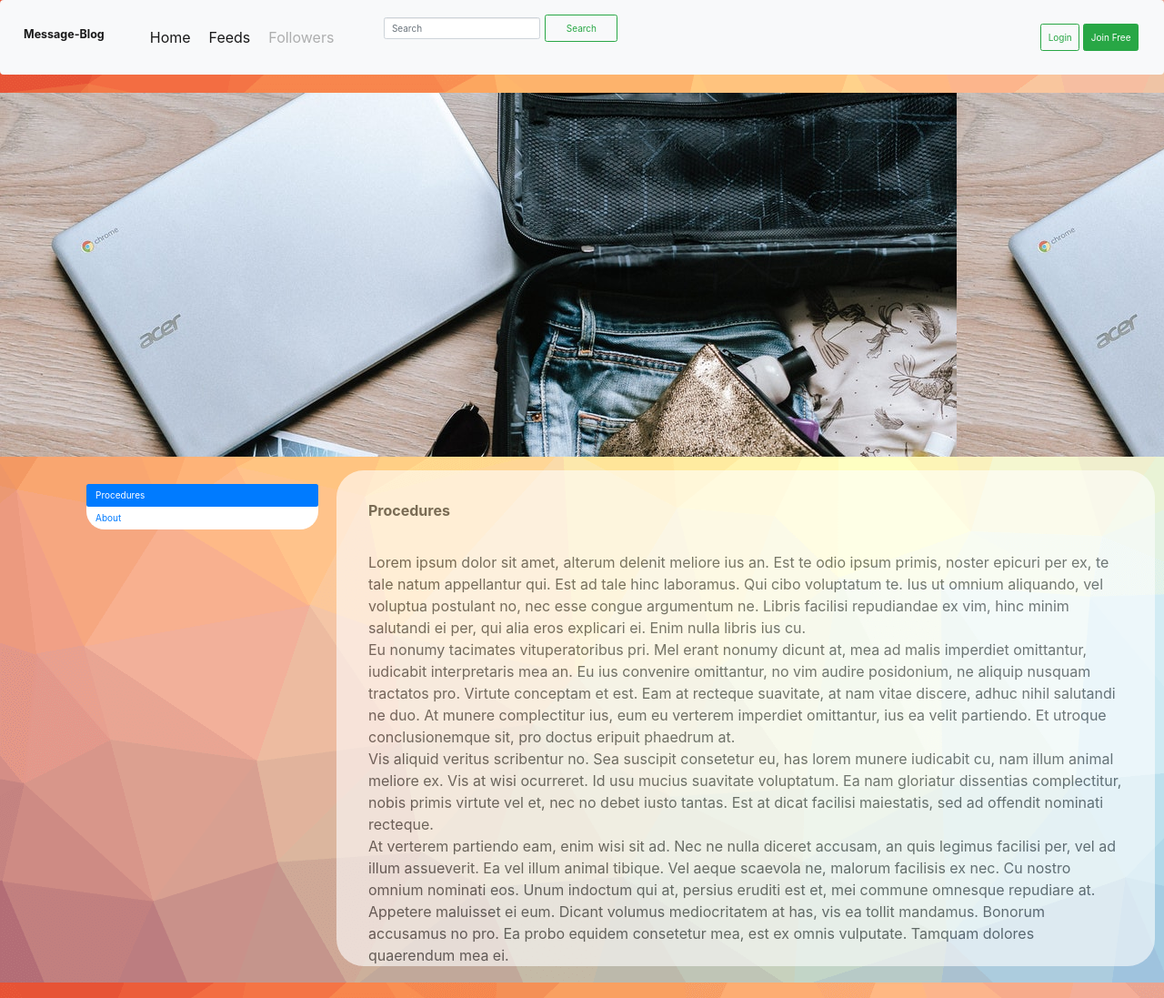
After one commit to sxaxmz/message-blog, a PHP site: page /landing.html in a window 1280 px wide. The commit adds this page. Shown: the whole page at 91% size. Run offline with PHP 8.4, Linux system fonts and the light colour scheme.

Commit message:
Landing page layout, header modification

```diff
--- /dev/null
+++ b/landing.html
@@ -0,0 +1,123 @@
+<doctype html>
+<html>
+
+  <head>
+    <title> Message/Blog </title>
+    <meta charset="utf-8" />
+    <meta http-equiv="content-type" content="text/html; charset=utf-8" />
+
+    <link rel="stylesheet" type="text/css" href="style.css">
+
+    <link rel="stylesheet" href="https://maxcdn.bootstrapcdn.com/bootstrap/3.3.7/css/bootstrap.min.css">
+
+        <script src="https://ajax.googleapis.com/ajax/libs/jquery/3.3.1/jquery.min.js"></script>
+        <link href="JQueryUI/jquery-ui.css" rel="stylesheet">
+        <script src="JQueryUI/jquery-ui.js"></script>
+
+        <!-- Bootstrap CSS -->
+    <link rel="stylesheet" href="https://stackpath.bootstrapcdn.com/bootstrap/4.1.0/css/bootstrap.min.css" integrity="sha384-9gVQ4dYFwwWSjIDZnLEWnxCjeSWFphJiwGPXr1jddIhOegiu1FwO5qRGvFXOdJZ4" crossorigin="anonymous">
+
+  </head>
+
+  <body data-spy="scroll" data-target="myNav">
+
+    <nav class="navbar navbar-expand-lg navbar-light sticky-top bg-light">
+  <a class="navbar-brand logo" href="index.html">Message-Blog</a>
+  <button class="navbar-toggler" type="button" data-toggle="collapse" data-target="#navbarSupportedContent" aria-controls="navbarSupportedContent" aria-expanded="false" aria-label="Toggle navigation">
+    <span class="navbar-toggler-icon"></span>
+  </button>
+
+  <div class="collapse navbar-collapse" id="navbarSupportedContent">
+    <ul class="navbar-nav mr-auto">
+      <li class="nav-item active menu-item">
+        <a class="nav-link" href="#">Home <span class="sr-only">(current)</span></a>
+      </li>
+      <li class="nav-item active menu-item">
+        <a class="nav-link" href="index.html">Feeds <span class="sr-only">(current)</span></a>
+      </li>
+      <li class="nav-item menu-item">
+        <a class="nav-link disabled" href="#">Followers</a>
+      </li>
+      <li >
+      <li class="nav-item">
+      <form class="form-inline my-2 my-lg-0 search-section">
+      <input class="form-control mr-sm-2" type="search" placeholder="Search" aria-label="Search">
+      <button class="btn btn-outline-success my-2 my-sm-0" type="submit">Search</button>
+    </form>
+  </li>
+    </ul>
+
+
+    <form class="form-inline my-2 my-lg-0" action="login.html">
+      <button class="btn btn-outline-success my-2 my-sm-0 top-links">Login</button>
+    </form>
+    <form class="form-inline my-2 my-lg-0" action="signup.html">
+      <button class="btn btn-success my-2 my-sm-0 top-links" href="login.html">Join Free</button>
+      </form>
+  </div>
+</nav>
+
+
+
+<div class="image"></div>
+
+<div class="container">
+  <div class="row">
+    <div class="col-3">
+<div class="landingNav">
+<div  id="landingNav" class="nav flex-column nav-pills" role="tablist" aria-orientation="vertical">
+      <a href="#procedures" id="v-pills-procedures-tab" class="nav-link active" data-toggle="pill" role="tab" aria-controls="v-pills-procedures" aria-selected="true" >Procedures</a>
+      <a href="#about" class="nav-link" data-toggle="pill" role="tab" aria-controls="v-pills-about" aria-selected="false" >About</a>
+</div>
+</div>
+
+</div>
+
+<div class="col-9">
+  <div class="tab-content" id="v-pills-tabContent">
+  <div id="procedures" class="tab-pane fade show active" role="tabpanel" aria-labelledby="v-pills-procedures-tab">
+
+
+  <h3> Procedures </h3>
+
+<p> Lorem ipsum dolor sit amet, alterum delenit meliore ius an. Est te odio ipsum primis, noster epicuri per ex, te tale natum appellantur qui. Est ad tale hinc laboramus. Qui cibo voluptatum te. Ius ut omnium aliquando, vel voluptua postulant no, nec esse congue argumentum ne. Libris facilisi repudiandae ex vim, hinc minim salutandi ei per, qui alia eros explicari ei. Enim nulla libris ius cu. <br>
+
+Eu nonumy tacimates vituperatoribus pri. Mel erant nonumy dicunt at, mea ad malis imperdiet omittantur, iudicabit interpretaris mea an. Eu ius convenire omittantur, no vim audire posidonium, ne aliquip nusquam tractatos pro. Virtute conceptam et est. Eam at recteque suavitate, at nam vitae discere, adhuc nihil salutandi ne duo. At munere complectitur ius, eum eu verterem imperdiet omittantur, ius ea velit partiendo. Et utroque conclusionemque sit, pro doctus eripuit phaedrum at. <br>
+
+Vis aliquid veritus scribentur no. Sea suscipit consetetur eu, has lorem munere iudicabit cu, nam illum animal meliore ex. Vis at wisi ocurreret. Id usu mucius suavitate voluptatum. Ea nam gloriatur dissentias complectitur, nobis primis virtute vel et, nec no debet iusto tantas. Est at dicat facilisi maiestatis, sed ad offendit nominati recteque. <br>
+
+At verterem partiendo eam, enim wisi sit ad. Nec ne nulla diceret accusam, an quis legimus facilisi per, vel ad illum assueverit. Ea vel illum animal tibique. Vel aeque scaevola ne, malorum facilisis ex nec. Cu nostro omnium nominati eos. Unum indoctum qui at, persius eruditi est et, mei commune omnesque repudiare at. <br>
+
+Appetere maluisset ei eum. Dicant volumus mediocritatem at has, vis ea tollit mandamus. Bonorum accusamus no pro. Ea probo equidem consetetur mea, est ex omnis vulputate. Tamquam dolores quaerendum mea ei. </p>
+
+
+</div>
+
+<div id="about" class="tab-pane fade" role="tabpanel" aria-labelledby="v-pills-about-tab">
+
+  <h3> About this project </h3>
+
+  <p> This project is a simple simulation to the concept of messaging/blogging that we experience in social media <br>
+    The purpose of tis project is to present the social media concept in a low-level by breaking it down to allow <br>
+     learner/starter developers to be able to digist those concepts ... </p>
+
+  <p> This project is an open-source where it can be accessed through <a href="https://github.com/sxaxmz/message-blog">Github</a>. Suggestion for improvment and modification are always welcome. </p>
+</div>
+
+</div>
+
+
+</div>
+
+</div>
+</div>
+
+
+
+<script src="https://cdnjs.cloudflare.com/ajax/libs/popper.js/1.14.0/umd/popper.min.js" integrity="sha384-cs/chFZiN24E4KMATLdqdvsezGxaGsi4hLGOzlXwp5UZB1LY//20VyM2taTB4QvJ" crossorigin="anonymous"></script>
+    <script src="https://stackpath.bootstrapcdn.com/bootstrap/4.1.0/js/bootstrap.min.js" integrity="sha384-uefMccjFJAIv6A+rW+L4AHf99KvxDjWSu1z9VI8SKNVmz4sk7buKt/6v9KI65qnm" crossorigin="anonymous"></script>
+    <script type="text/javascript">
+      </script>
+
+  </body>
+</html>
--- a/style.css
+++ b/style.css
@@ -186,3 +186,94 @@
 			font-weight: Bold;
 			margin-top: 20px;
 		}
+
+		.image {
+			margin: 0 auto;
+			width: 1300px;
+			height: 400px;
+			background-image: url("images/landingWallpaper.jpg");
+		}
+
+		.landingNav {
+			width: 100%;
+			margin: 30px;
+			background-color: #ffffff;
+			border-radius: 2em;
+			margin-left:10px;
+		}
+
+		#procedures {
+			background-color: #ffffff;
+			opacity: 0.6;
+			border-radius: 3em;
+			margin: 15px auto;
+			width: 900px;
+		}
+
+		#procedures p {
+			margin: 35px;
+			font-weight: 600px;
+			font-size: 16px;
+		}
+
+		#procedures h3 {
+			font-weight: Bold;
+			padding-top: 35px;
+			margin-left: 35px;
+			font-weight: 600px;
+			font-size: 16px;
+		}
+
+		#about {
+			background-color: #ffffff;
+			opacity: 0.6;
+			border-radius: 3em;
+			margin: 15px auto;
+			width: 900px;
+
+		}
+
+		#about p {
+			margin: 35px;
+			font-weight: 600px;
+			font-size: 16px;
+			font-style: "Comic Sans MS", cursive, sans-serif;
+		}
+
+		#about h3 {
+			font-style: "Comic Sans MS", cursive, sans-serif;
+			font-weight: Bold;
+			padding-top: 35px;
+			margin-left: 35px;
+			font-weight: 600px;
+			font-size: 16px;
+		}
+
+		#about iframe {
+			margin: 0 auto;
+			padding-left: 35px;
+		}
+
+		.menu-item {
+			font-size: 16px;
+			margin-right: 5px;
+			margin-left: 5px;
+		}
+
+		.top-links {
+			margin: 2px;
+			height: 30px;
+		}
+
+		.top-links button {
+			font-size: 14px;
+		}
+
+		.search-section {
+			margin: 45px;
+		}
+
+		.search-section button {
+			height: 30px;
+			width: 80px;
+		}
```
Also changed, not shown: index.html (+20 -10 lines), login.html (+21 -11 lines), images/landingWallpaper.jpg (added).
